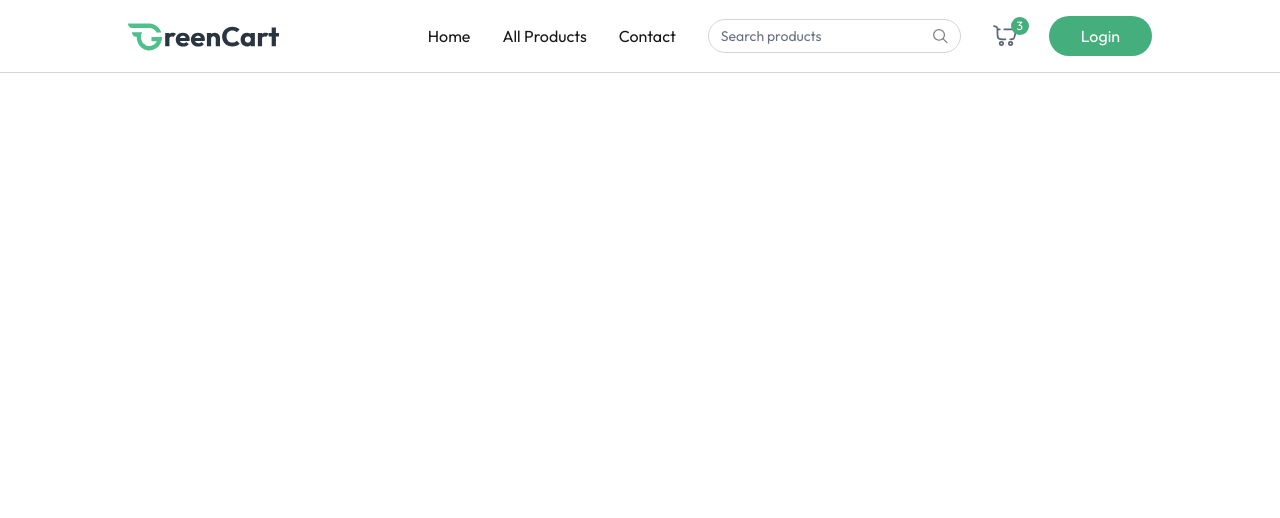
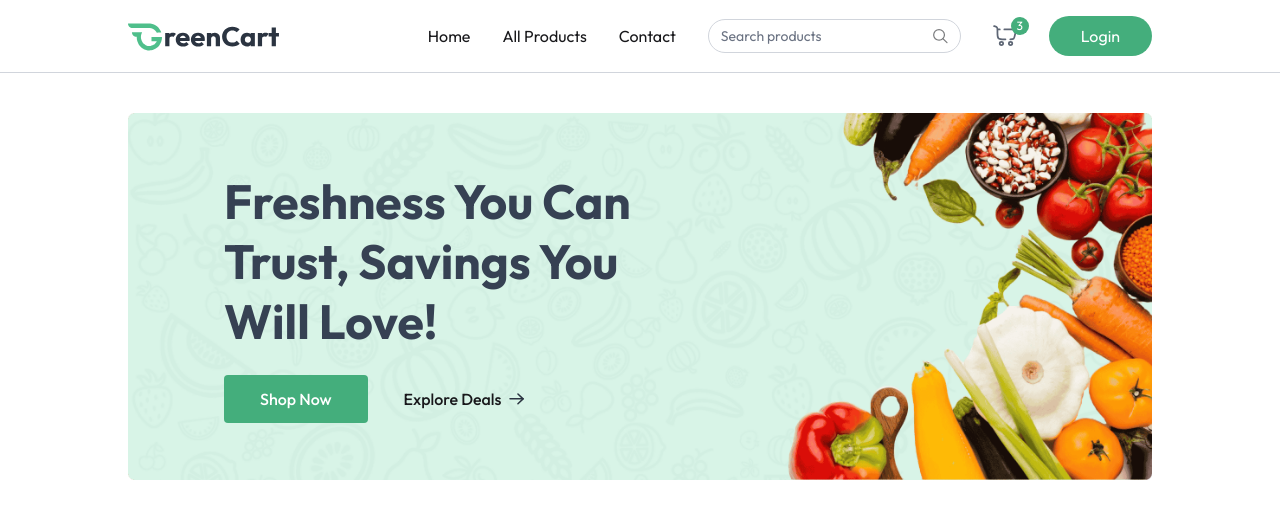
Before and after one commit to alaminjim/Grocery_Delivery, a React (Vite) app in the folder Grocery Delivery/grocery-shop-client/: page / in a window 1280 px wide. Shown: the top 518 px of the page. Built offline with nearby package versions, Linux system fonts and the light colour scheme.

Commit message:
added banner section

```diff
--- /dev/null
+++ b/Grocery Delivery/grocery-shop-client/src/Components/MainBanner.jsx
@@ -0,0 +1,51 @@
+import { Link } from "react-router-dom";
+import { assets } from "../../public/images/assets";
+
+const MainBanner = () => {
+  return (
+    <div className="relative">
+      <img
+        className="w-full hidden md:block"
+        src={assets.main_banner_bg}
+        alt="banner"
+      />
+      <img
+        className="w-full md:hidden"
+        src={assets.main_banner_bg_sm}
+        alt="banner"
+      />
+      <div className="absolute inset-0 flex flex-col items-center md:items-start justify-end md:justify-center pb-24 md:pb-0 px-4 md:pl-18 lg:pl-24">
+        <h1 className="text-3xl md:text-4xl lg:text-5xl font-bold text-center md:text-left max-w-72 md:max-w-80 lg:max-w-105 leading-tight lg:leading-15 text-gray-700">
+          Freshness You Can Trust, Savings You Will Love!
+        </h1>
+
+        <div className="flex items-center mt-6 font-medium">
+          <Link
+            to="/all-product"
+            className="group flex items-center gap-2 px-7 md:px-9 py-3 bg-primary-dull hover:bg-primary-dull transition rounded text-white cursor-pointer"
+          >
+            Shop Now
+            <img
+              className="md:hidden transition group-focus:translate-x-1"
+              src={assets.white_arrow_icon}
+              alt="arrow"
+            />
+          </Link>
+          <Link
+            to="/all-product"
+            className="group hidden md:flex items-center gap-2 px-9 py-3 cursor-pointer"
+          >
+            Explore Deals
+            <img
+              className=" transition group-hover:translate-x-1"
+              src={assets.black_arrow_icon}
+              alt="arrow"
+            />
+          </Link>
+        </div>
+      </div>
+    </div>
+  );
+};
+
+export default MainBanner;
--- /dev/null
+++ b/Grocery Delivery/grocery-shop-client/src/Pages/Home.jsx
@@ -0,0 +1,13 @@
+import MainBanner from "../Components/MainBanner";
+
+const Home = () => {
+  return (
+    <div className="mt-10">
+      <div className="px-6 md:px-16 lg:px-24 xl:px-32">
+        <MainBanner></MainBanner>
+      </div>
+    </div>
+  );
+};
+
+export default Home;
```
Also changed, not shown: Grocery Delivery/grocery-shop-client/src/Routes/Routes.jsx (+7 -0 lines).
